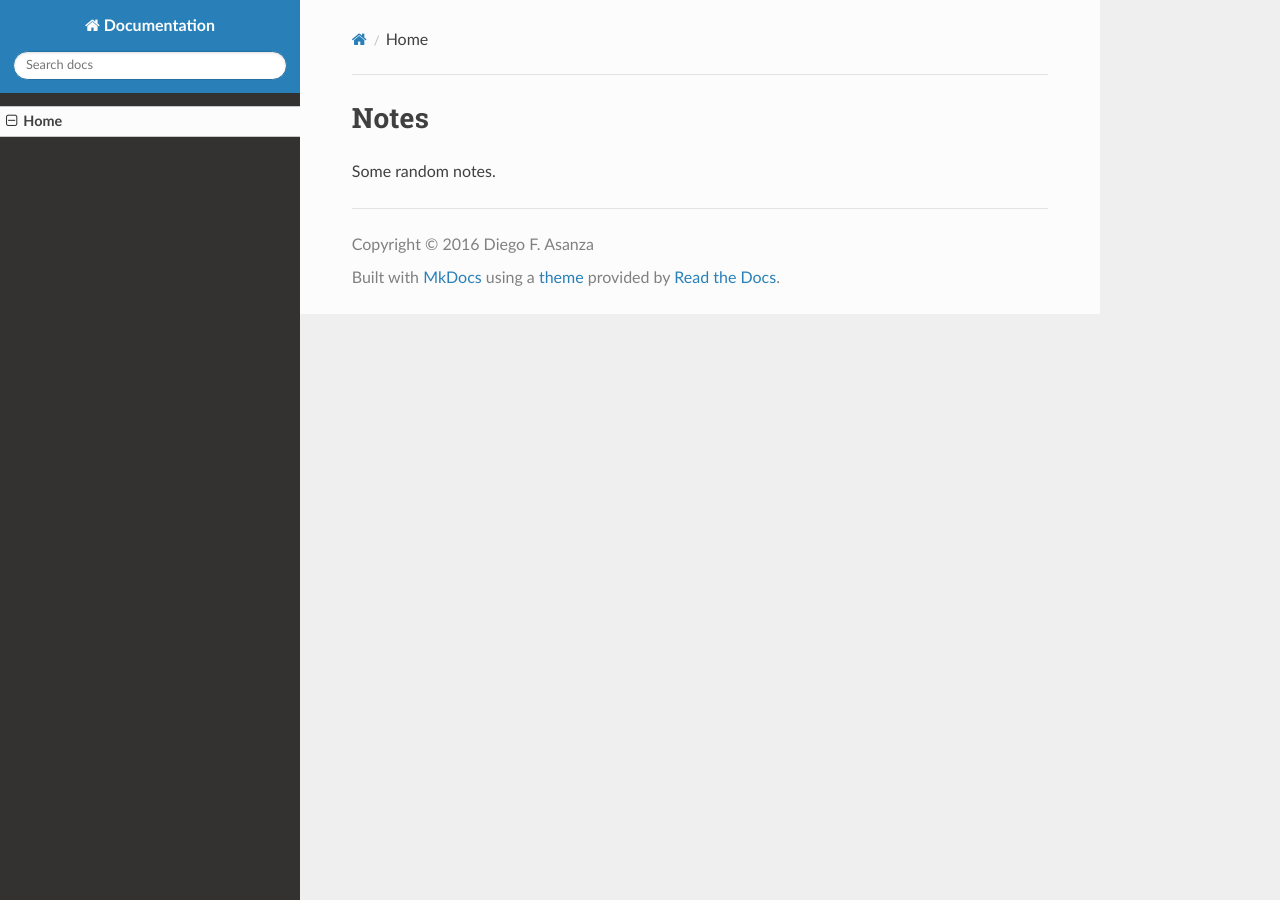
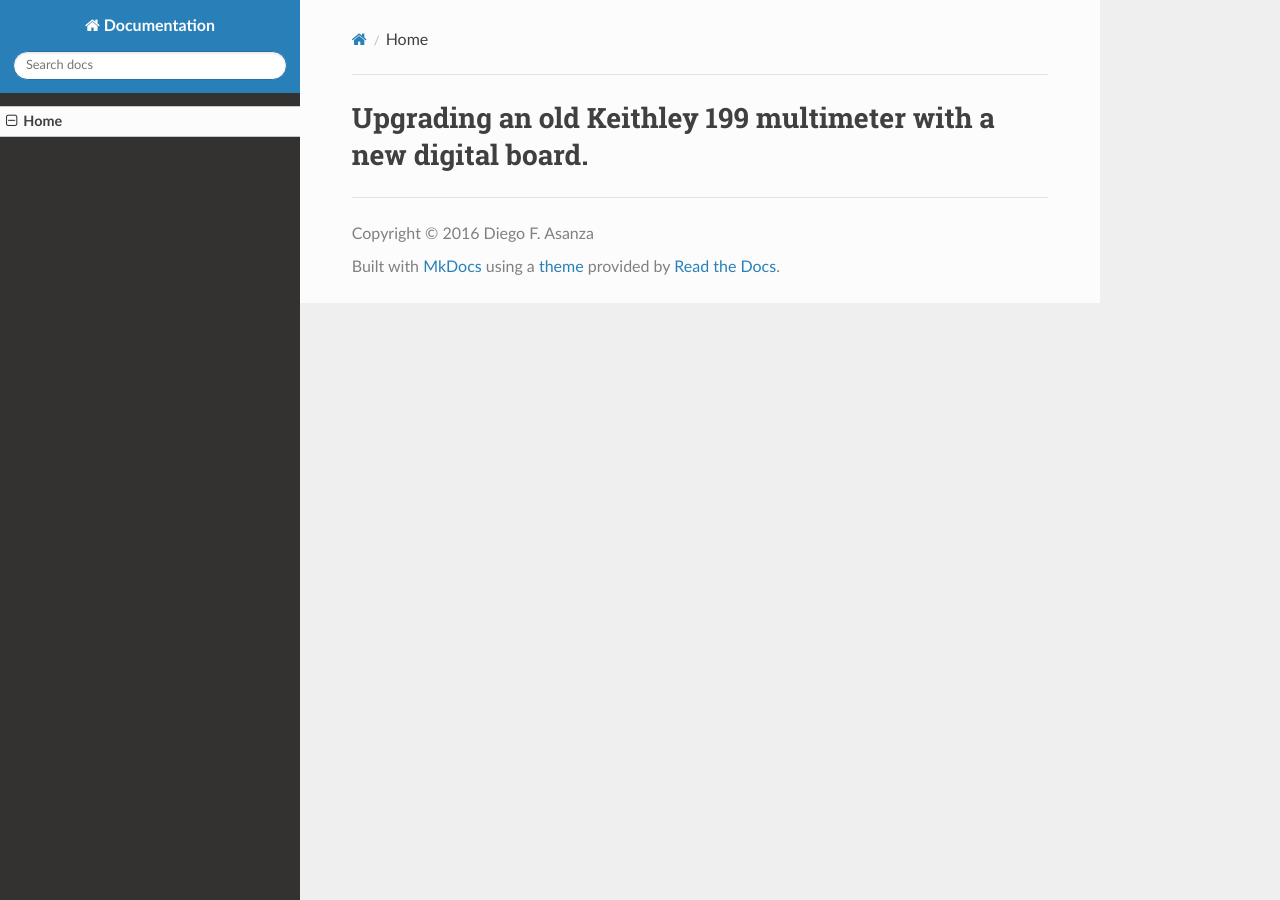
Before and after one commit to asanza/keithley_199, an MkDocs documentation site: the page built from docs/index.md, in a window 1280 px wide. Built offline with MkDocs 1.6.1, drawn with Linux system fonts in a browser that asks for light colours; nearby versions of some CDN libraries; old or Windows-style settings are respelled for this version of MkDocs.

Commit message:
add documentation

```diff
--- a/docs/index.md
+++ b/docs/index.md
@@ -1,3 +1 @@
-# Notes
-
-Some random notes.
+# Upgrading an old Keithley 199 multimeter with a new digital board.
```
